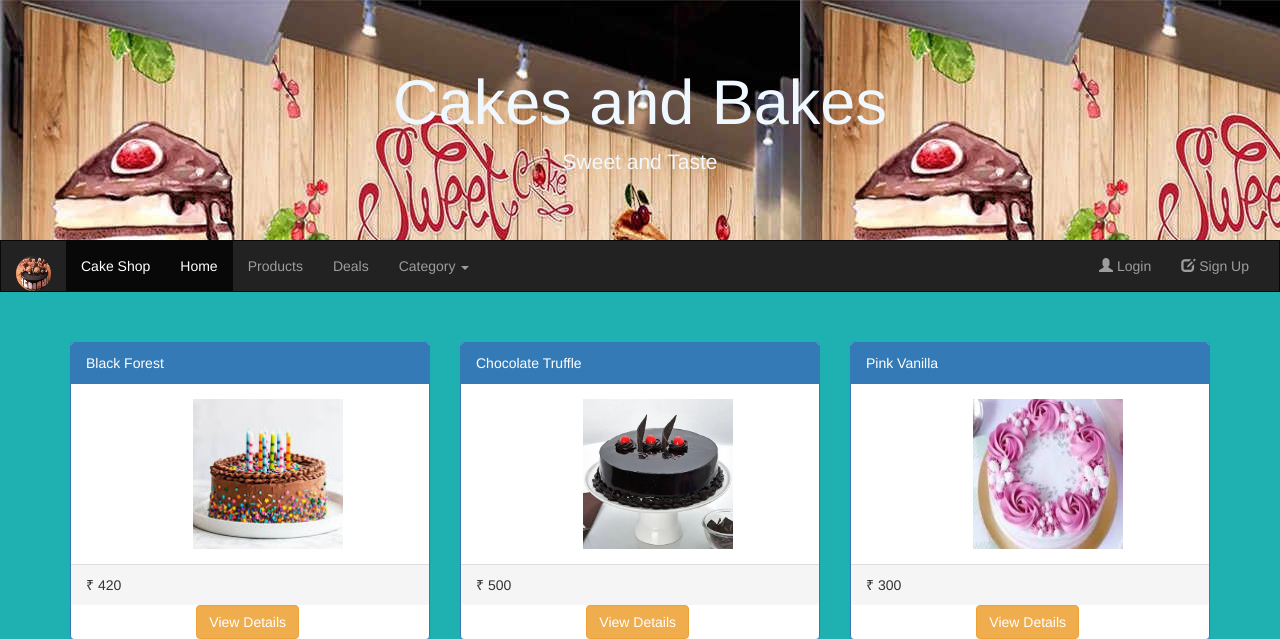
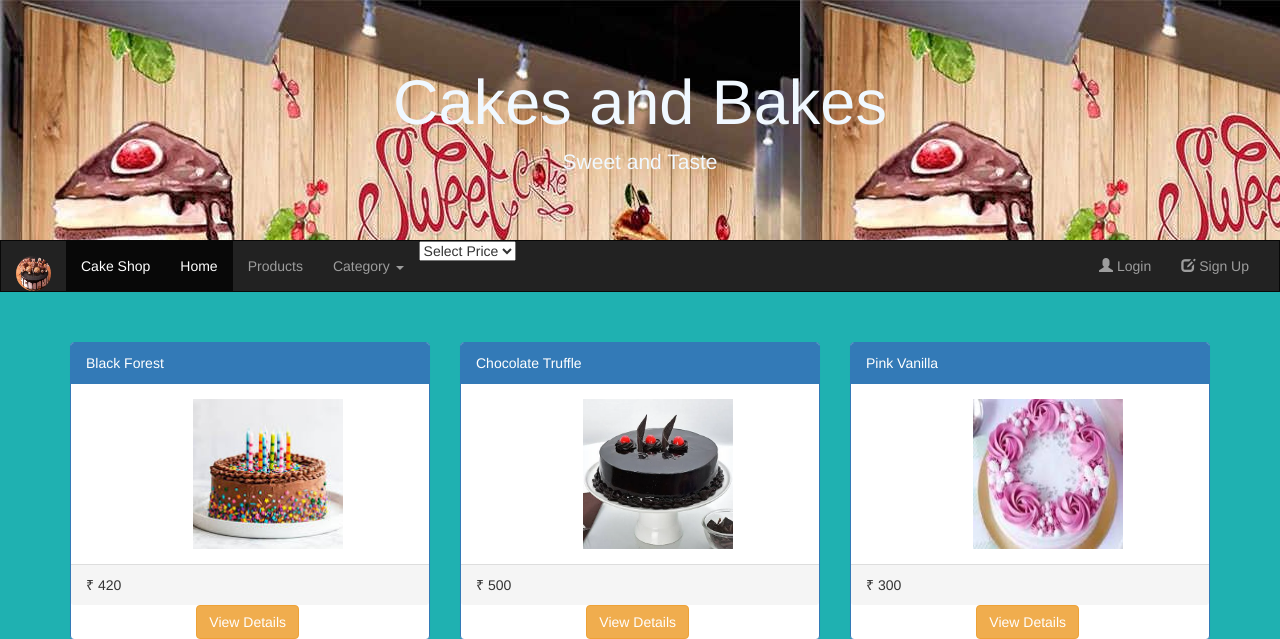
Before and after one commit to Rohan-Bhagat107/Django-Cakeshop-Application-featured-, a Django app: page /ViewCakes/1 in a window 1280 px wide. Shown: the top 639 px of the page. Run offline with Django 5.2, Linux system fonts and the light colour scheme; data comes from the database, SQL or seed files in the repository; both versions use the stored data as it was after the commit; some libraries are stand-ins or nearby versions.

Commit message:
Added price based cake filtering

```diff
--- a/UserApp/templates/home.html
+++ b/UserApp/templates/home.html
@@ -82,7 +82,7 @@
         {%endif%}
         <li class="active"><a href="/">Home</a></li>
         <li><a href="#">Products</a></li>
-        <li><a href="#">Deals</a></li>
+
 
          <li class="dropdown">
                 <a class="dropdown-toggle" data-toggle="dropdown" href="#">Category
@@ -93,6 +93,26 @@
                 {%endfor%}
 
                 </ul>
+
+         <li class="dropdown">
+
+                <form method="get" action="FilterPrice">
+                <select name="price_range" onchange="this.form.submit()">
+                  <option value="">Select Price</option>
+                  <option value="300-500">300 - 500</option>
+                  <option value="500-700">500 - 700</option>
+                  <option value="700-1000">700 - 1000</option>
+                  <option value="above 1000">Above 1000</option>
+                </select>
+              </form>
+
+
+
+
+
+
+                </ul>
+
       </ul>
       <ul class="nav navbar-nav navbar-right">
     {% if "uname" in request.session %}
--- a/UserApp/templates/viewOrderHistory.html
+++ b/UserApp/templates/viewOrderHistory.html
@@ -15,6 +15,7 @@
             {%for order in orders%}
             <tr>
                 <td>{{order.cake_name}}</td>
+
                 <td>{{order.order_date}}</td>
                 <td>{{order.amount}}</td>
                 <td>{{order.delivery_date}}</td>
--- a/UserApp/urls.py
+++ b/UserApp/urls.py
@@ -16,5 +16,6 @@ urlpatterns = [
     path("BuyCart/<price>",views.orderWholeCart),
     path("OrderHistory",views.getOrderHistory),
     path("ResetPassword",views.resetPassword),
-    path("ClearHistory",views.clearHistory)
+    path("ClearHistory",views.clearHistory),
+    path("FilterPrice",views.get_FilterCakesByPrice)
 ]
--- a/UserApp/views.py
+++ b/UserApp/views.py
@@ -77,12 +77,9 @@ def logIn(request):
             # if user is valid adding user to session
             request.session["uname"]=uname
             request.session.set_expiry(0)  # expires when browser closes
-
             return redirect(home)
 
 def logOut(request):
-
-    # del request.session["uname"]
     request.session.flush()
     return redirect(home)
 #Function for showing cart to the user
@@ -105,11 +102,12 @@ def editCartItem(request,item_id):
             item=MyCart.objects.get(id=item_id) #Getting cart object(item) based on item id
             return render(request,"editItem.html",{"cats":cats,"item":item})
         else:
-            cart=MyCart.objects.get(id=item_id)
-            qty=request.POST["qty"]
-            cart.qty=qty #Updating quantity of item/cake
-            cart.save()
-            return redirect(showCart)
+            if "uname" in request.session:
+                cart=MyCart.objects.get(id=item_id)
+                qty=request.POST["qty"]
+                cart.qty=qty #Updating quantity of item/cake
+                cart.save()
+                return redirect(showCart)
 #Function for deleting particular item/cake from cart based on its cart_id
 def deleteCartItem(request, item_id):
     MyCart.objects.filter(id=item_id).delete()
@@ -135,16 +133,13 @@ def orderSingleCake(request,cart_id,price):
                     return redirect(home)
             else:
                 try:
-                    card=CardDetails.objects.get(user=request.session["uname"])
+                    card=CardDetails.objects.filter(user=request.session["uname"])
                 except:
                     messages.warning(request, "Card details not found! Please fill the form manually")
                     return render(request, "makePayment.html",{"cart":cart,"amt":price,"cats":cats})
                 else:
-                    # if int(price)<500:
-                    #     messages.warning(request, "Minimum order value is ₹500. Please add more items.")
-                    #     return redirect(home)
-                    # else:
-                    card=CardDetails.objects.filter(user=request.session["uname"]).first()
+                    card=CardDetails.objects.filter(user=request.session["uname"]).last()
+                    messages.info(request,"Previous payment details restored!")
                     return render(request, "makePayment.html",{"cart":cart,"amt":price,"cats":cats,"card":card})
         else:
             return redirect(logIn)
@@ -160,11 +155,19 @@ def orderSingleCake(request,cart_id,price):
             messages.warning("Required fields are missing!")
             return redirect(MyCart)
         else:
-            user=UserInfo.objects.get(username=request.session["uname"]) # Getting user object
-            cart=MyCart.objects.get(id=cart_id)
+            if "uname" in request.session:
+                user=UserInfo.objects.get(username=request.session["uname"]) # Getting user object
+            card_details=CardDetails.objects.create(
+                user=user,
+                card_no=card_no,
+                cvv=cvv,
+                expiry_date=expiry
+                )
+            card_details.save()
 # -------------------------------------------------------
             cart = MyCart.objects.get(id=cart_id) #Getting cart object based on cart id
             #Creating new object of OrderHistory table to add the order details into DB
+
             order=OrderHistory.objects.create(
                 user=user,
                 cake_name=cart.cake.cake_name,
@@ -176,7 +179,7 @@ def orderSingleCake(request,cart_id,price):
                 )
             cart.delete()   #Removing orderd cake from MyCart
             order.save() #Saving the order info into DB
-        #------------------------------------------
+        # ------------------------------------------
             messages.warning(request, "🎉Order Placed Successfully!")
             return redirect(showCart)
 
@@ -193,54 +196,58 @@ def orderWholeCart(request,price):
                     return redirect(home)
             else:
                 try:
-                    card=CardDetails.objects.get(user=request.session["uname"])
+                    card=CardDetails.objects.filter(user=request.session["uname"])
                 except:
                     messages.warning(request, "Card details not found! Please fill the form manually")
                     return render(request, "makePayment.html",{"cart":cart,"amt":price,"cats":cats})
                 else:
-                    # if int(price)<500:
-                    #     messages.warning(request, "Minimum order value is ₹500. Please add more items.")
-                    #     return redirect(home)
-                    # else:
-                    card=CardDetails.objects.filter(user=request.session["uname"]).first()
-                    return render(request, "makePayment.html",{"cart":cart,"amt":price,"cats":cats,"card":card})
+                    if int(price)<500:
+                        messages.warning(request, "Minimum order value is ₹500. Please add more items.")
+                        return redirect(home)
+                    else:
+                        card=CardDetails.objects.filter(user=request.session["uname"]).first()
+                        messages.info(request, "Previous payment details restored!")
+                        return render(request, "makePayment.html",{"cart":cart,"amt":price,"cats":cats,"card":card})
     else:
         #Getting cart details
-        card_no=request.POST["card_no"]
-        holders_name=request.POST["holders_name"]
-        expiry=request.POST["expiry"]
-        cvv=request.POST["cvv"]
-        amt=request.POST["amt"]
-        user=UserInfo.objects.get(username=request.session["uname"])
-        cart_items=MyCart.objects.filter(user=user) #Filtering MyCart objects based on username
-        # order=OrderHistory(user=user,order_item=cart,amount=amt,card_no=card_no)
-        # order.save()
-        add_orderhistory(request,card_no,cvv,expiry,)
-        fields_required=[card_no,holders_name,expiry,cvv]
-        if not all(fields_required):
-            messages.warning("Required fields are missing!")
-            return redirect(MyCart)
-        else:
-            card_details=CardDetails.objects.create(
-                user=user,
-                card_no=card_no,
-                cvv=cvv,
-                expiry_date=expiry
-                )
-            card_details.save()
-            for item in cart_items: #Iterating over all items in cart and creating its object for adding them into OrderHistory table.
-                order=OrderHistory.objects.create(
+        if "uname" in request.session:
+            card_no=request.POST["card_no"]
+            holders_name=request.POST["holders_name"]
+            expiry=request.POST["expiry"]
+            cvv=request.POST["cvv"]
+            amt=request.POST["amt"]
+            user=UserInfo.objects.get(username=request.session["uname"])
+            cart_items=MyCart.objects.filter(user=user) #Filtering MyCart objects based on username
+            # order=OrderHistory(user=user,order_item=cart,amount=amt,card_no=card_no)
+            # order.save()
+            fields_required=[card_no,holders_name,expiry,cvv]
+            if not all(fields_required):
+                messages.warning(request, "Required fields are missing!")
+                return redirect(MyCart)
+            else:
+                card_details=CardDetails.objects.create(
                     user=user,
-                    cake_name=item.cake.cake_name,
-                    cake_price=item.cake.price,
-                    quantity=item.qty,
-                    amount=item.cake.price * item.qty,
                     card_no=card_no,
-                    delivery_date=date.today() + timedelta(days=5)
-                )
+                    cvv=cvv,
+                    expiry_date=expiry
+                    )
+                card_details.save()
+                for item in cart_items: #Iterating over all items in cart and creating its object for adding them into OrderHistory table.
+                    order=OrderHistory.objects.create(
+                        user=user,
+                        cake_name=item.cake.cake_name,
+                        cake_price=item.cake.price,
+                        quantity=item.qty,
+                        amount=item.cake.price * item.qty,
+                        card_no=card_no,
+                        delivery_date=date.today() + timedelta(days=5)
+                    )
 
-            cart_items.delete() #Deleting all items from cart
-            return redirect(home)
+                cart_items.delete() #Deleting all items from cart
+                messages.info(request, "🎉Order Placed Successfully!")
+                return redirect(home)
+
+
 #Function for getting order history based on username
 def getOrderHistory(request):
     if request.method=="GET":
@@ -271,3 +278,14 @@ def clearHistory(request):
         if "uname" in request.session:
             OrderHistory.objects.filter(user=request.session["uname"]).delete()
             return redirect(getOrderHistory)
+# Function for filyering the cakes based on price
+def get_FilterCakesByPrice(request):
+    price=request.GET.get("price_range")
+    if price !="above 1000":
+        price=price.split("-")
+        # print(starting_price,ending_price)
+        filtered_cakes=Cake.objects.filter(price__gte=int(price[0]),price__lte=int(price[1]))
+        return render(request, "home.html",{"cakes":filtered_cakes})
+    else:
+        filterd_cakes=Cake.objects.filter(price__gte=1000)
+        return render(request, "home.html",{"cakes":filterd_cakes})
```
Also changed, not shown: PracticeCakeshop.db.
